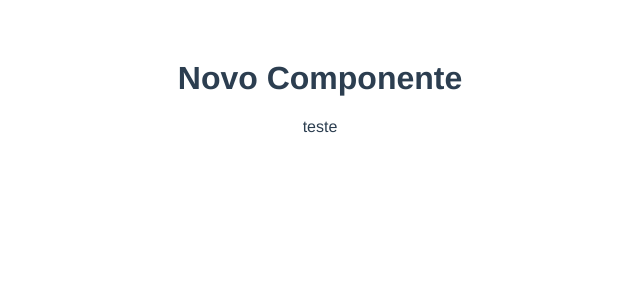
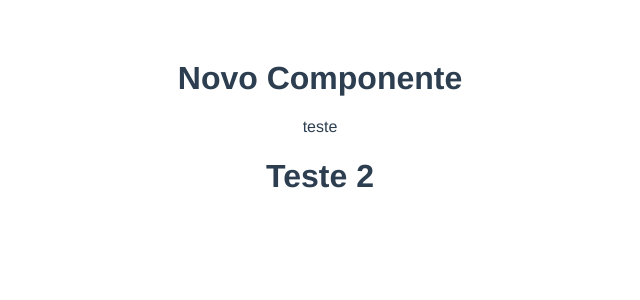
Before and after one commit to RhamandaLima/estudo-vue-hackathon, a Vue app: page / in a window 1280 px wide. Shown: the top 300 px of the page, without its empty margins (320-960 px from the left). Built offline with nearby package versions, Linux system fonts and the light colour scheme.

Commit message:
Add condicionais no Vue com diretiva v-if

```diff
--- a/src/App.vue
+++ b/src/App.vue
@@ -1,16 +1,19 @@
 <template>
   <div id="app">
     <NovoComponente/>
+    <TesteIf />
   </div>
 </template>
 
 <script>
 import NovoComponente from './components/NovoComponente.vue'
+import TesteIf from './components/TesteIf.vue'
 
 export default {
   name: 'App',
   components: {
-    NovoComponente
+    NovoComponente,
+    TesteIf
   }
 }
 </script>
--- a/src/components/TesteIf.vue
+++ b/src/components/TesteIf.vue
@@ -1,10 +1,18 @@
 <template>
-
+    <div class="teste-if">
+        <h1 v-if="podeVer">Teste 1</h1>
+        <h1 v-else>Teste 2</h1>
+    </div>
 </template>
 
 <script>
 export default {
-
+    name: 'TesteIf',
+    data() {
+        return {
+            podeVer: false
+        }
+    }
 }
 </script>
 
```
